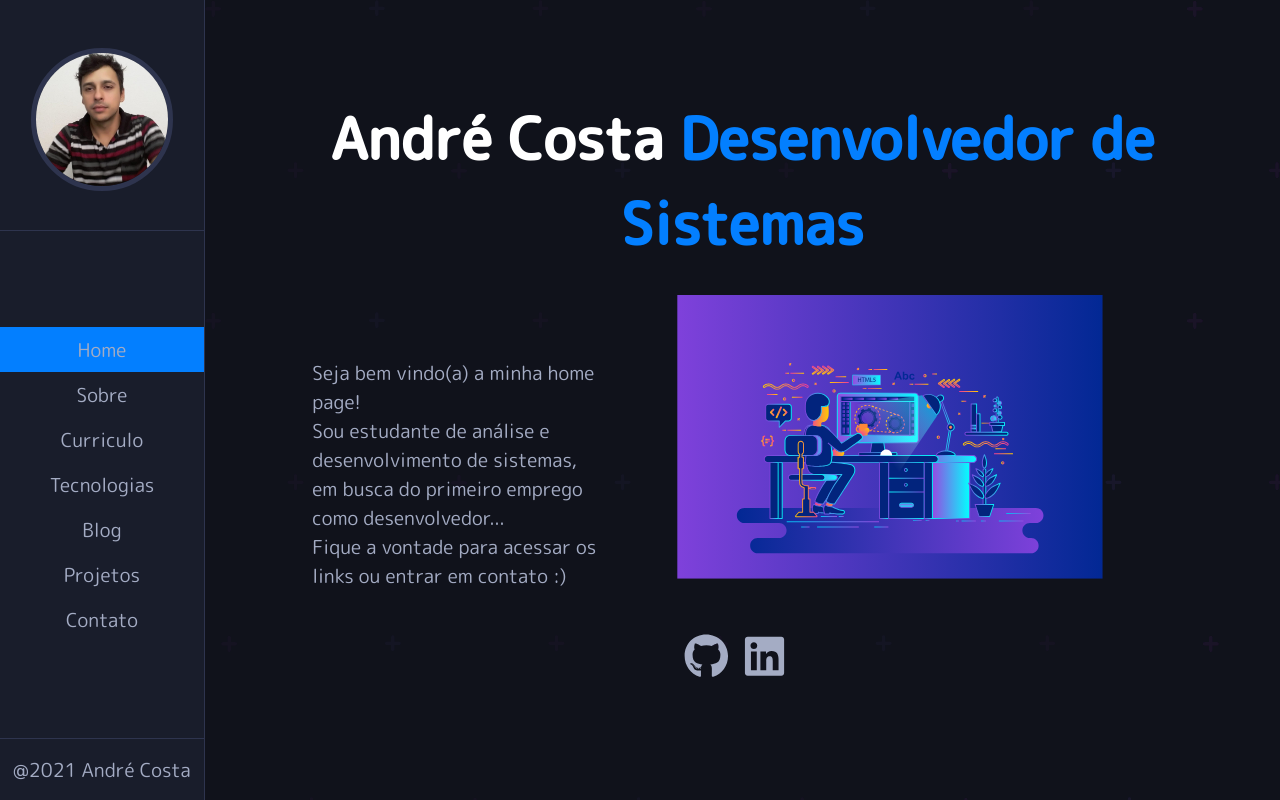
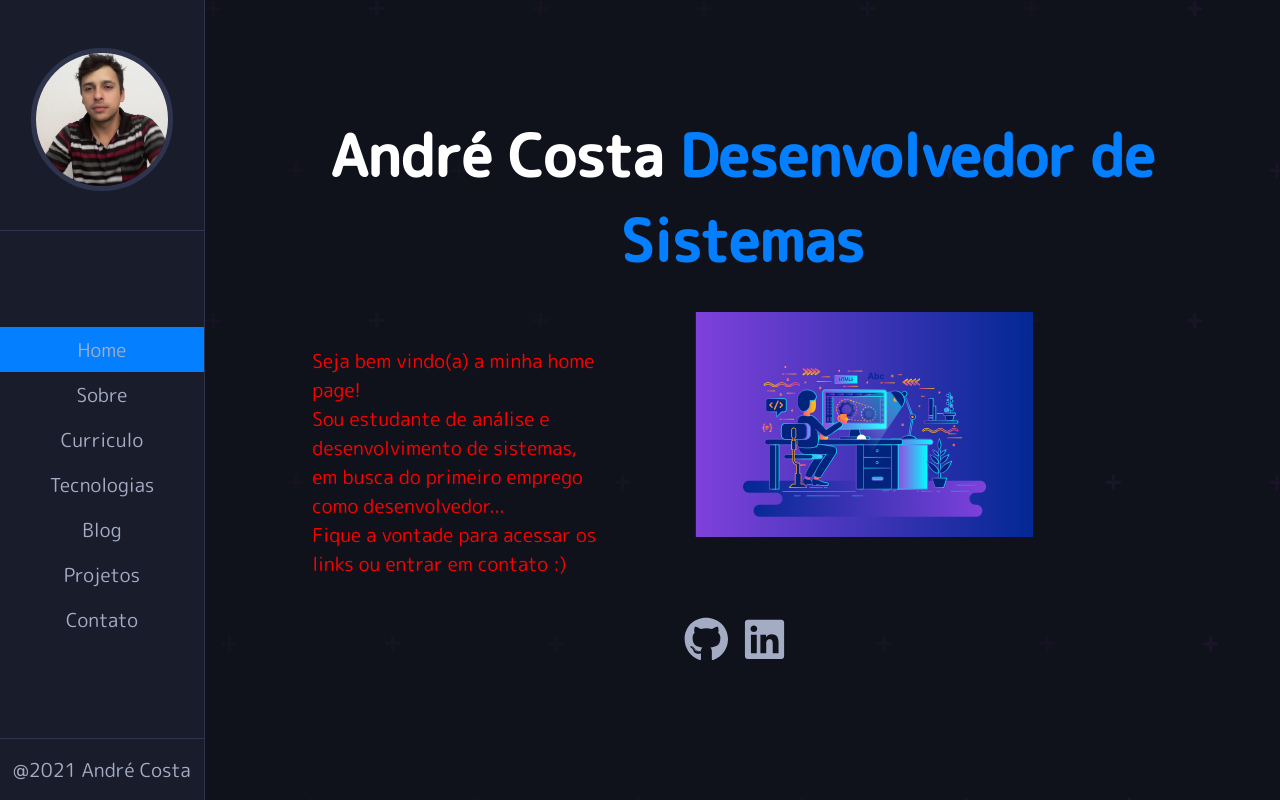
Before and after one commit to andrer54/React-andrer54.github.io, a React (Create React App) app: page / in a window 1280 px wide. Built offline with nearby package versions, Linux system fonts and the light colour scheme.

Commit message:
teste tipografia

```diff
--- a/src/App.scss
+++ b/src/App.scss
@@ -8,6 +8,7 @@
 @import './styles/portfolios';
 @import './styles/services';
 @import './styles/title';
+@import './styles/home';
 
 *{
     padding: 0;
--- a/src/Pages/HomePage.js
+++ b/src/Pages/HomePage.js
@@ -19,9 +19,10 @@ function HomePage() {
                 </h1>
                 <br />
                 <div className="about-details">
+
                     <div className="left-section">
                         <p className="">
-                    <br /><br />
+                       <br />
                         Seja bem vindo(a) a minha home page! <br />
                         Sou estudante de análise e desenvolvimento de sistemas, <br />
                         em busca do primeiro emprego como desenvolvedor... <br />
@@ -30,10 +31,8 @@ function HomePage() {
 
                     </div>
                     <div className="right-section">
-     <img src={blog1} width="90%" height="90%" />
+                         <img src={blog1} width="80%" height="80%" />
                     </div>
-
-
 
                 </div>
 
--- /dev/null
+++ b/src/styles/_home.scss
@@ -0,0 +1,3 @@
+.HomePage {
+    color: red;
+}
```
Also changed, not shown: 1 other file (tests, documents, lock files or other folders). Lines whose indentation alone changed are shown as unchanged.
